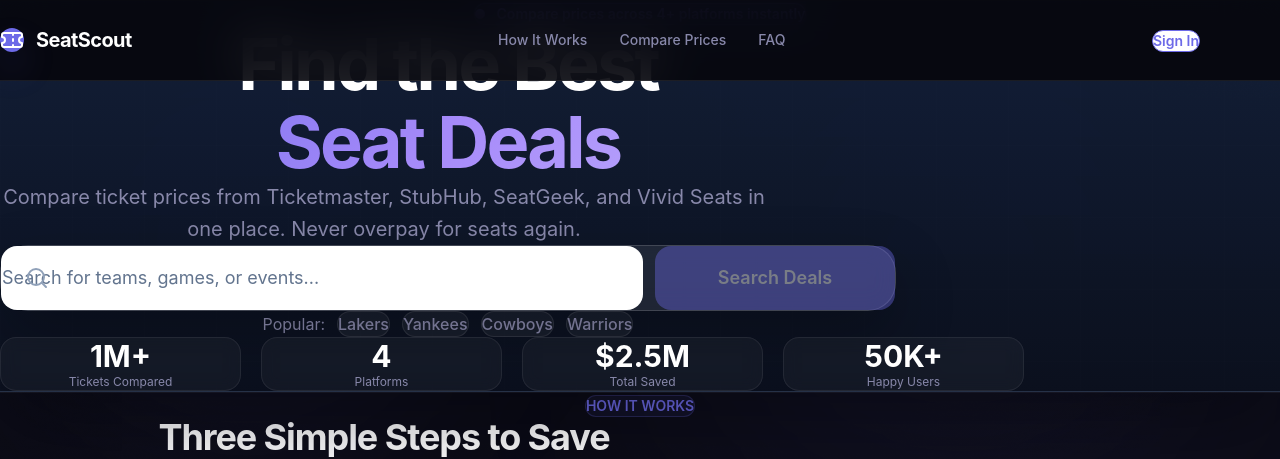
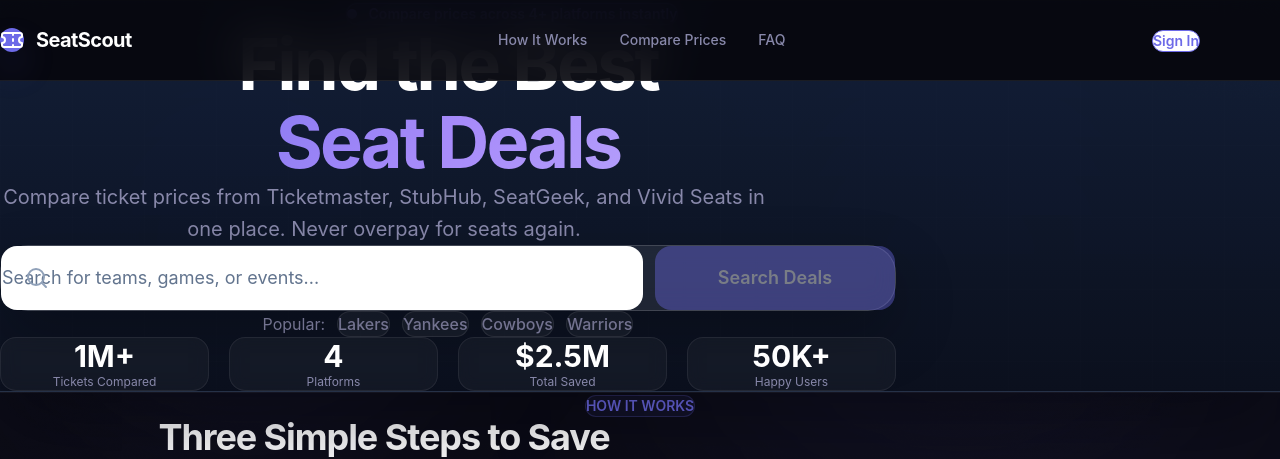
Before and after one commit to falihfaizal95/SeatScout, a Next.js app: page / in a window 1280 px wide. Shown: the top 459 px of the page. Built offline with nearby package versions, Linux system fonts and the light colour scheme; no server answers.

Commit message:
Revert "Four targeted className changes in page.tsx"
This reverts commit 06ea0b0b381480d5db9dbb3bd2ebba80eff9bd8a.

```diff
--- a/app/(main)/page.tsx
+++ b/app/(main)/page.tsx
@@ -77,7 +77,7 @@
 
         <div className="relative w-full overflow-hidden border-y border-white/[0.08] bg-[linear-gradient(180deg,rgba(20,33,58,0.94),rgba(11,16,30,0.98))] shadow-[0_30px_80px_rgba(0,0,0,0.35)]">
           <div className="absolute inset-0 hero-grid opacity-30" />
-          <div className="relative w-full mx-auto max-w-7xl px-6 py-20 text-center sm:px-10 sm:py-24 md:py-28">
+          <div className="relative w-full mx-auto max-w-5xl px-6 py-20 text-center sm:px-10 sm:py-24 md:py-28">
             <div className="inline-flex items-center gap-3 rounded-full border border-[var(--brand)]/30 bg-[var(--brand)]/12 px-5 py-3 text-sm font-semibold text-[var(--brand)] shadow-[0_0_0_1px_rgba(109,106,232,0.08)]">
               <span className="size-2.5 rounded-full bg-[var(--brand)]" />
               Compare prices across 4+ platforms instantly
@@ -96,7 +96,7 @@
               <HeroSearch />
             </div>
 
-            <div className="mx-auto mt-16 grid max-w-5xl grid-cols-2 gap-5 md:grid-cols-4">
+            <div className="mx-auto mt-16 grid max-w-4xl grid-cols-2 gap-5 md:grid-cols-4">
               {[
                 { value: "1M+", label: "Tickets Compared" },
                 { value: "4", label: "Platforms" },
@@ -118,7 +118,7 @@
 
       <section id="how-it-works" className="w-full py-24">
         <div className="w-full border-y border-white/[0.06] bg-[var(--bg-1)]/88 px-6 py-20 shadow-[0_24px_64px_rgba(0,0,0,0.2)] sm:px-10 lg:px-16">
-          <div className="mx-auto max-w-7xl px-4">
+          <div className="mx-auto max-w-7xl">
           <div className="text-center">
             <div className="inline-flex rounded-full border border-[var(--brand)]/25 bg-[var(--brand)]/[0.08] px-4 py-2 text-sm font-semibold text-[var(--brand)]">
               HOW IT WORKS
@@ -168,7 +168,7 @@
 
       <section id="results" className="w-full pb-24 pt-4">
         <div className="w-full border-y border-white/[0.06] bg-[var(--bg-1)]/92 px-6 py-20 shadow-[0_24px_64px_rgba(0,0,0,0.24)] sm:px-10 lg:px-16">
-          <div className="mx-auto max-w-7xl px-4">
+          <div className="mx-auto max-w-7xl">
           <div className="flex flex-col gap-6 md:flex-row md:items-start md:justify-between">
             <div>
               <h2 className="text-3xl font-bold tracking-[-0.03em] text-white md:text-4xl">Upcoming Events</h2>
```
